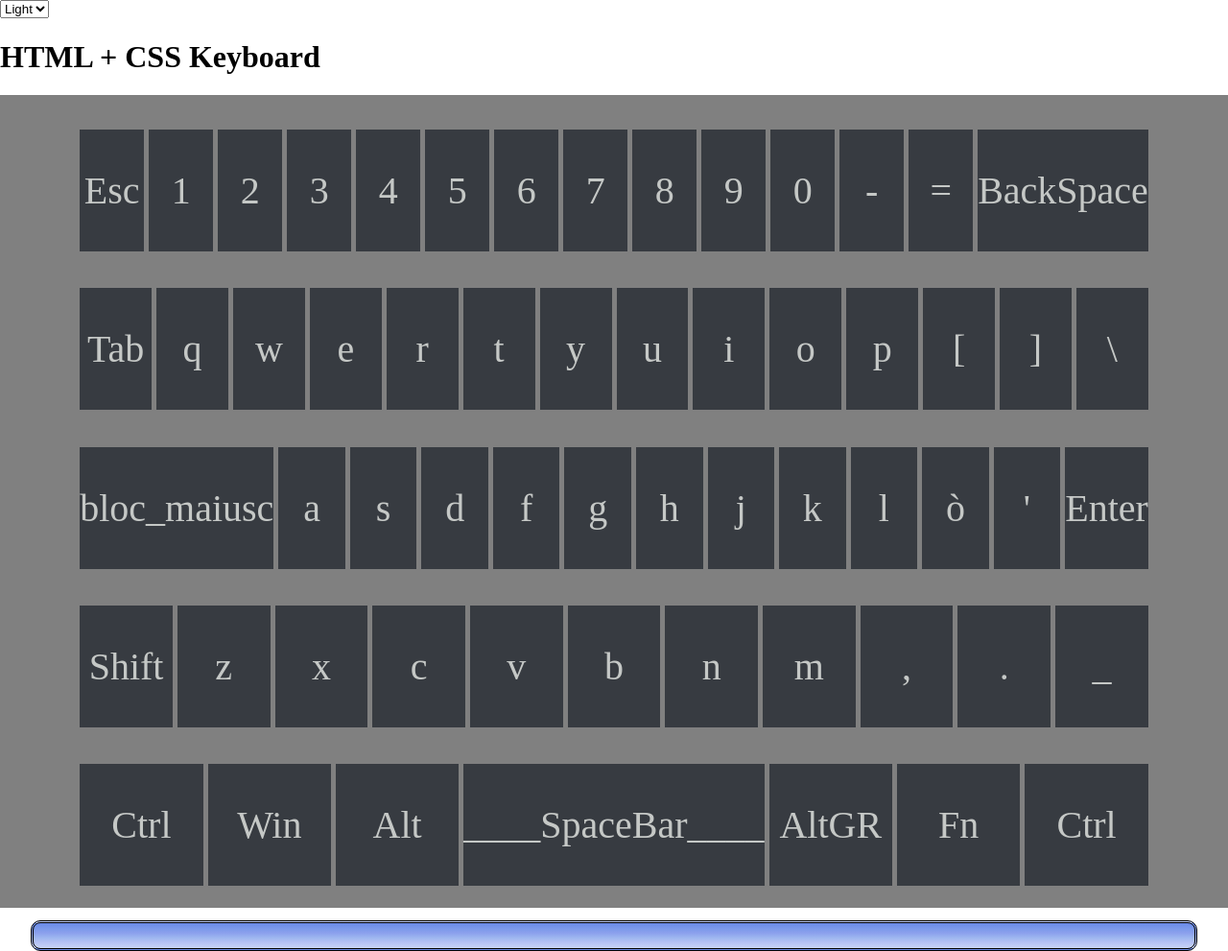
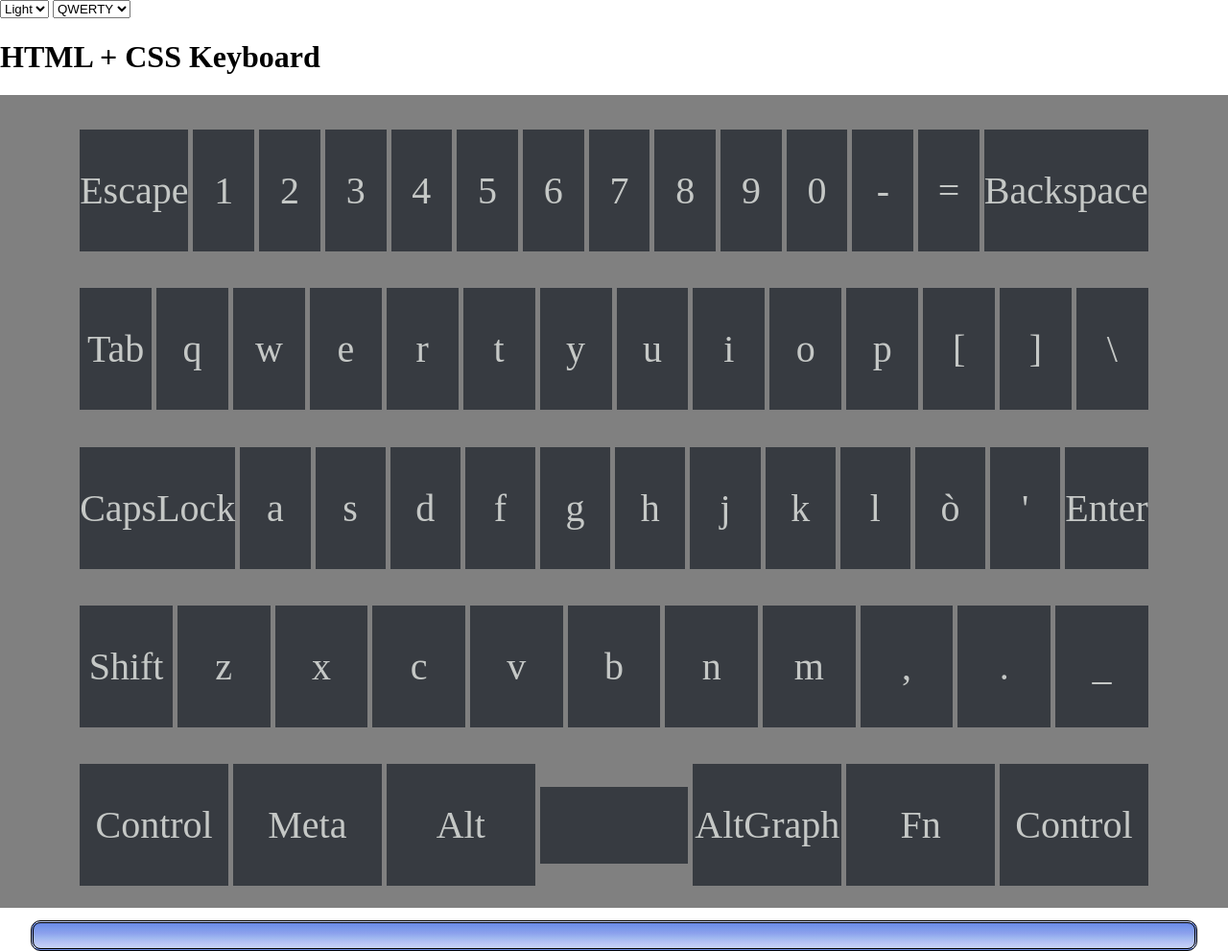
Before and after one commit to ec-uni/KEV, a Flask app: page / in a window 1280 px wide. Shown: the part 164-1155 px from the top of the page at 96% size. Run offline with Flask 3, Linux system fonts and the light colour scheme.

Commit message:
Fixed Most of Modifiers in js, added menu bar for selection of keyboard layouts ( not functional ).

```diff
--- a/static/js/index.js
+++ b/static/js/index.js
@@ -1,10 +1,12 @@
+// Keyboard Highlighting + Detection
 document.addEventListener("keydown", function(event) {
-    const key = event.key.toLowerCase(); // il tasto premuto
+    const key = event.key;//.toLowerCase(); // il tasto premuto
     const tasti = document.querySelectorAll(".keyboard-key p"); // tutti i <p>
-
+	console.log(key);
     tasti.forEach(tasto => {
-        if (tasto.textContent.toLowerCase() === key) {
+        if (tasto.textContent/*.toLowerCase()*/ === key	) {
             const parent = tasto.parentElement;
+	    console.log(key);
             parent.style.backgroundColor = "#b294bb";
 
             // torna al colore originale dopo 200ms
@@ -16,11 +18,11 @@ document.addEventListener("keydown", function(event) {
 });
 
 
-
-const select = document.querySelector("#Theme");
-select.addEventListener("change", () => {
-  console.log("Hai switchato tema: ",select.value);
-  if (select.value == "Light") {
+// Theme Selection
+const theme_selection = document.querySelector("#Theme");
+theme_selection.addEventListener("change", () => {
+  console.log("Hai switchato tema: ",theme_selection.value);
+  if (theme_selection.value == "Light") {
 	  document.body.style.backgroundColor = "#ffffff";
 	  document.body.style.color = "#000000";
   }
@@ -28,3 +30,9 @@ select.addEventListener("change", () => {
 	document.body.style.color = "#ffffff";
   }
 });
+
+// Keyboard Layout Selection
+const layout_selector = document.querySelector("#Keyboard-Layout");
+layout_selector.addEventListener("change", () => {
+	console.log("Function Keyboard Layout");
+});
--- a/templates/index.html
+++ b/templates/index.html
@@ -16,13 +16,19 @@
   <option selected>Light</option>
 </select>
 
+<select id="Keyboard-Layout" name="Keyboard-Layout">
+	<option>QWERTY</option>
+	<option>Colemak</option>
+	<option>QWERTZ</option>
+</select>
+
 <h1>HTML + CSS Keyboard</h1>
 <div class="keyboard cont-col">
 	<!-- riga 0  -->
 	<div class="keyboard-row m-cont cont-row">
 
 		<div class="keyboard-key">
-			<p>Esc</p>
+			<p>Escape</p>
 		</div>
 
 		<div class="keyboard-key">
@@ -74,7 +80,7 @@
 		</div>
 
 		<div class="keyboard-key">
-			<p>BackSpace</p>
+			<p>Backspace</p>
 		</div>
 
 	</div>
@@ -142,7 +148,7 @@
 	<!-- riga 2  -->
 	<div class="keyboard-row m-cont cont-row">
 		<div class="keyboard-key">
-			<p>bloc_maiusc</p>
+			<p>CapsLock</p>
 		</div>
 
 		<div class="keyboard-key">
@@ -244,11 +250,11 @@
 	<!-- riga 4  -->
 	<div class="keyboard-row m-cont cont-row">
 		<div class="keyboard-key">
-			<p>Ctrl</p>
+			<p>Control</p>
 		</div>
 
 		<div class="keyboard-key">
-			<p>Win</p>
+			<p>Meta</p>
 		</div>
 
 		<div class="keyboard-key">
@@ -256,11 +262,11 @@
 		</div>
 
 		<div class="keyboard-key">
-			<p>____SpaceBar____</p>
+			<p> </p>
 		</div>
 
 		<div class="keyboard-key">
-			<p>AltGR</p>
+			<p>AltGraph</p>
 		</div>
 
 		<div class="keyboard-key">
@@ -268,7 +274,7 @@
 		</div>
 
 		<div class="keyboard-key">
-			<p>Ctrl</p>
+			<p>Control</p>
 		</div>
 
 	</div>
```
